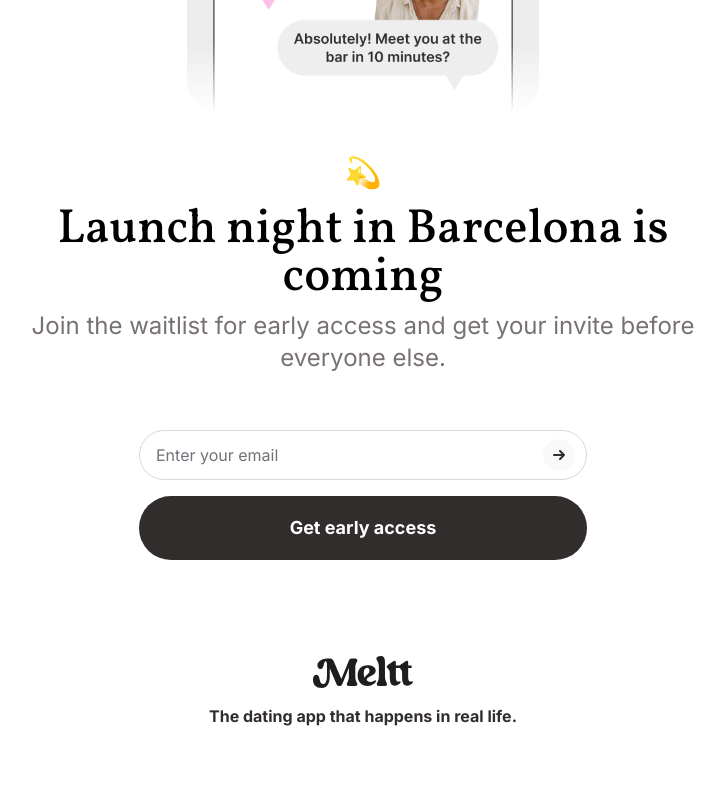
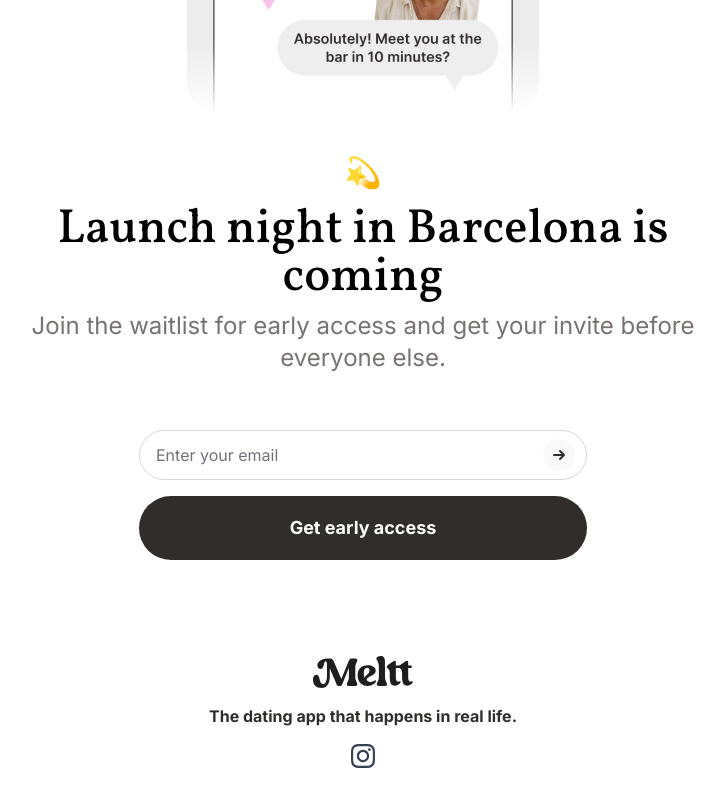
Before and after one commit to meltt-team/web, a Next.js app: page /en in a window 1280 px wide. Shown: the part 2511-3311 px from the top of the page, without its empty margins (277-1002 px from the left). Before the commit the page ends 3271 px from the top, so only its background shows below. Built offline with nearby package versions, Linux system fonts and the light colour scheme.

Commit message:
add instagram

```diff
--- a/src/components/molecules/Footer.tsx
+++ b/src/components/molecules/Footer.tsx
@@ -17,6 +17,29 @@
           <div className="text-center text-md font-inter font-bold">
             {t("tagline")}
           </div>
+
+          {/* Instagram Link */}
+          <a
+            href="https://www.instagram.com/meltt.app"
+            target="_blank"
+            rel="noopener noreferrer"
+            className="transition-opacity hover:opacity-70"
+            aria-label="Visit Meltt on Instagram"
+          >
+            <svg
+              width="24"
+              height="24"
+              viewBox="0 0 24 24"
+              fill="none"
+              xmlns="http://www.w3.org/2000/svg"
+              className="text-gray-700"
+            >
+              <path
+                d="M12 2.163c3.204 0 3.584.012 4.85.07 3.252.148 4.771 1.691 4.919 4.919.058 1.265.069 1.645.069 4.849 0 3.205-.012 3.584-.069 4.849-.149 3.225-1.664 4.771-4.919 4.919-1.266.058-1.644.07-4.85.07-3.204 0-3.584-.012-4.849-.07-3.26-.149-4.771-1.699-4.919-4.92-.058-1.265-.07-1.644-.07-4.849 0-3.204.013-3.583.07-4.849.149-3.227 1.664-4.771 4.919-4.919 1.266-.057 1.645-.069 4.849-.069zm0-2.163c-3.259 0-3.667.014-4.947.072-4.358.2-6.78 2.618-6.98 6.98-.059 1.281-.073 1.689-.073 4.948 0 3.259.014 3.668.072 4.948.2 4.358 2.618 6.78 6.98 6.98 1.281.058 1.689.072 4.948.072 3.259 0 3.668-.014 4.948-.072 4.354-.2 6.782-2.618 6.979-6.98.059-1.28.073-1.689.073-4.948 0-3.259-.014-3.667-.072-4.947-.196-4.354-2.617-6.78-6.979-6.98-1.281-.059-1.69-.073-4.949-.073zm0 5.838c-3.403 0-6.162 2.759-6.162 6.162s2.759 6.163 6.162 6.163 6.162-2.759 6.162-6.163c0-3.403-2.759-6.162-6.162-6.162zm0 10.162c-2.209 0-4-1.79-4-4 0-2.209 1.791-4 4-4s4 1.791 4 4c0 2.21-1.791 4-4 4zm6.406-11.845c-.796 0-1.441.645-1.441 1.44s.645 1.44 1.441 1.44c.795 0 1.439-.645 1.439-1.44s-.644-1.44-1.439-1.44z"
+                fill="currentColor"
+              />
+            </svg>
+          </a>
         </div>
       </div>
     </footer>
```
